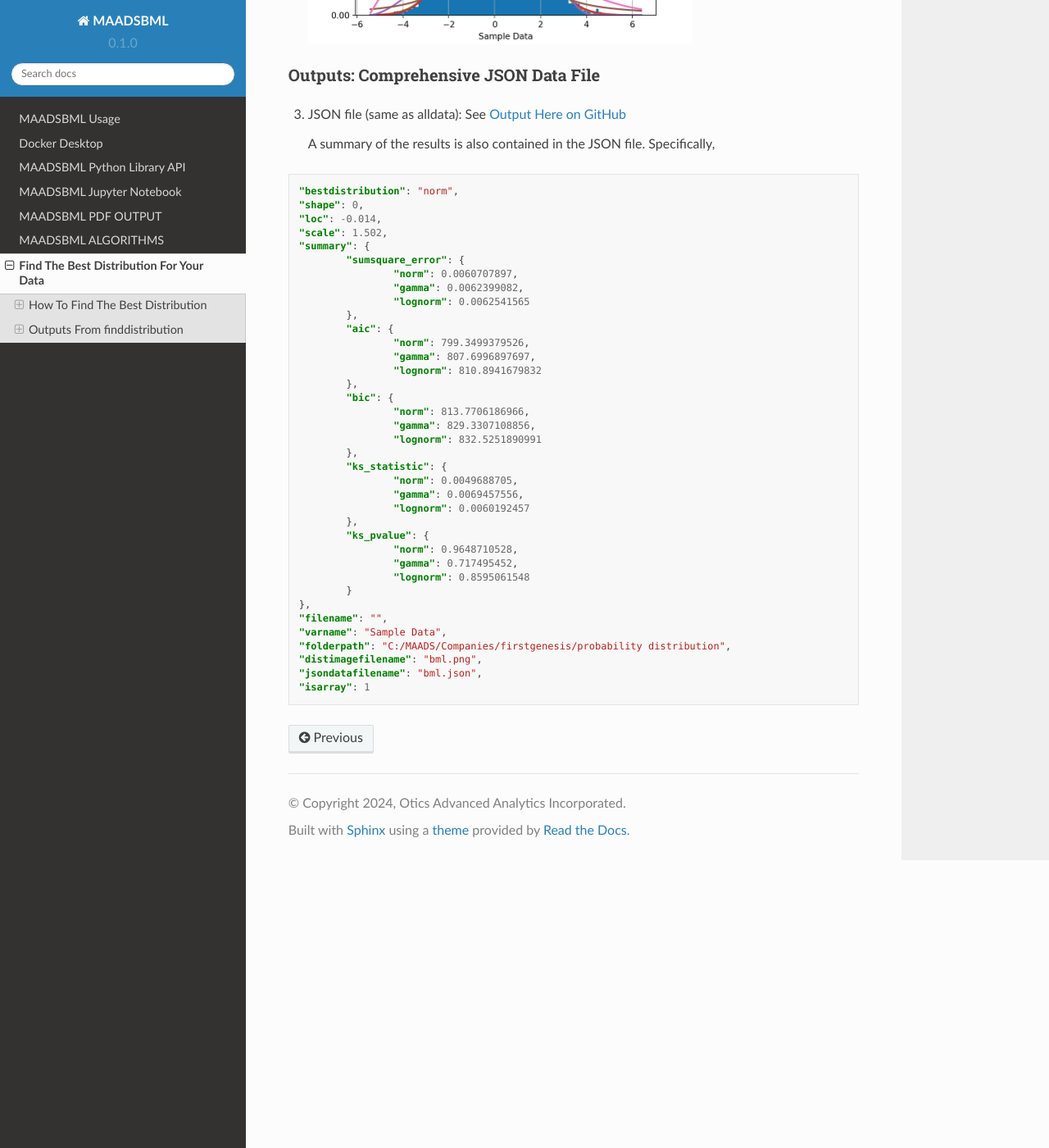
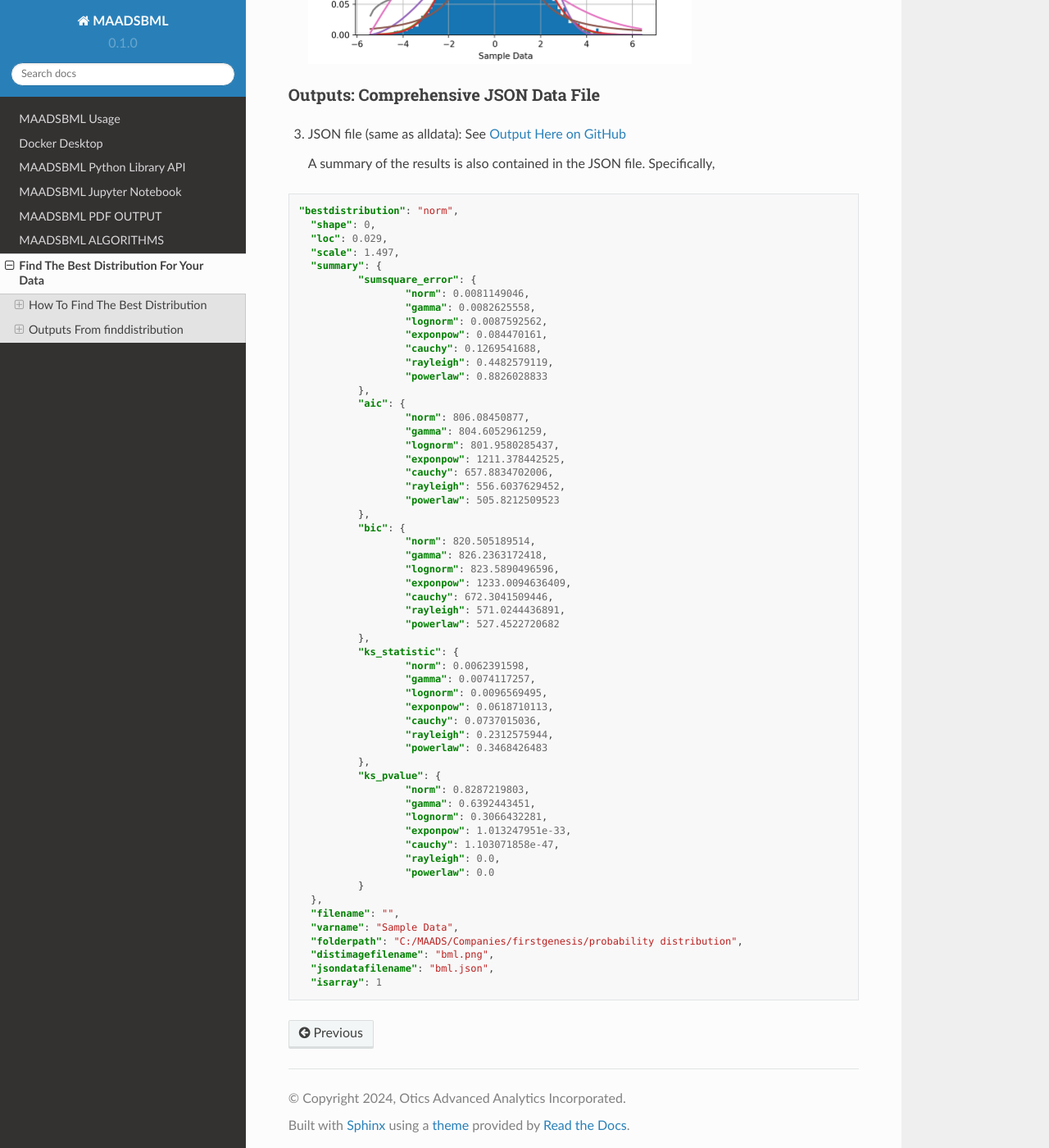
Before and after one commit to smaurice101/maadsbml, a Sphinx documentation site: the page built from docs/source/finddist.rst, in a window 1280 px wide and 1400 px high, scrolled down 2460 px. Shown: the whole window at 82% size. Built offline with Sphinx 7.4.7 and the Read the Docs theme 2.0.0, drawn with Linux system fonts in a browser that asks for light colours; some of the changed text lies outside the part shown.

Commit message:
Update finddist.rst

```diff
--- a/docs/source/finddist.rst
+++ b/docs/source/finddist.rst
@@ -110,40 +110,60 @@ Outputs: Comprehensive JSON Data File
 
 .. code-block:: JSON
 
-   	"bestdistribution": "norm",
-   	"shape": 0,
-   	"loc": -0.014,
-   	"scale": 1.502,
-   	"summary": {
-   		"sumsquare_error": {
-   			"norm": 0.0060707897,
-   			"gamma": 0.0062399082,
-   			"lognorm": 0.0062541565
-   		},
-   		"aic": {
-   			"norm": 799.3499379526,
-   			"gamma": 807.6996897697,
-   			"lognorm": 810.8941679832
-   		},
-   		"bic": {
-   			"norm": 813.7706186966,
-   			"gamma": 829.3307108856,
-   			"lognorm": 832.5251890991
-   		},
-   		"ks_statistic": {
-   			"norm": 0.0049688705,
-   			"gamma": 0.0069457556,
-   			"lognorm": 0.0060192457
-   		},
-   		"ks_pvalue": {
-   			"norm": 0.9648710528,
-   			"gamma": 0.717495452,
-   			"lognorm": 0.8595061548
-   		}
-   	},
-   	"filename": "",
-   	"varname": "Sample Data",
-   	"folderpath": "C:/MAADS/Companies/firstgenesis/probability distribution",
-   	"distimagefilename": "bml.png",
-   	"jsondatafilename": "bml.json",
-   	"isarray": 1
+      "bestdistribution": "norm",
+      	"shape": 0,
+      	"loc": 0.029,
+      	"scale": 1.497,
+      	"summary": {
+      		"sumsquare_error": {
+      			"norm": 0.0081149046,
+      			"gamma": 0.0082625558,
+      			"lognorm": 0.0087592562,
+      			"exponpow": 0.084470161,
+      			"cauchy": 0.1269541688,
+      			"rayleigh": 0.4482579119,
+      			"powerlaw": 0.8826028833
+      		},
+      		"aic": {
+      			"norm": 806.08450877,
+      			"gamma": 804.6052961259,
+      			"lognorm": 801.9580285437,
+      			"exponpow": 1211.378442525,
+      			"cauchy": 657.8834702006,
+      			"rayleigh": 556.6037629452,
+      			"powerlaw": 505.8212509523
+      		},
+      		"bic": {
+      			"norm": 820.505189514,
+      			"gamma": 826.2363172418,
+      			"lognorm": 823.5890496596,
+      			"exponpow": 1233.0094636409,
+      			"cauchy": 672.3041509446,
+      			"rayleigh": 571.0244436891,
+      			"powerlaw": 527.4522720682
+      		},
+      		"ks_statistic": {
+      			"norm": 0.0062391598,
+      			"gamma": 0.0074117257,
+      			"lognorm": 0.0096569495,
+      			"exponpow": 0.0618710113,
+      			"cauchy": 0.0737015036,
+      			"rayleigh": 0.2312575944,
+      			"powerlaw": 0.3468426483
+      		},
+      		"ks_pvalue": {
+      			"norm": 0.8287219803,
+      			"gamma": 0.6392443451,
+      			"lognorm": 0.3066432281,
+      			"exponpow": 1.013247951e-33,
+      			"cauchy": 1.103071858e-47,
+      			"rayleigh": 0.0,
+      			"powerlaw": 0.0
+      		}
+      	},
+      	"filename": "",
+      	"varname": "Sample Data",
+      	"folderpath": "C:/MAADS/Companies/firstgenesis/probability distribution",
+      	"distimagefilename": "bml.png",
+      	"jsondatafilename": "bml.json",
+      	"isarray": 1
```
Also changed, not shown: other parts of docs/source/finddist.rst (+2 -2 lines).
